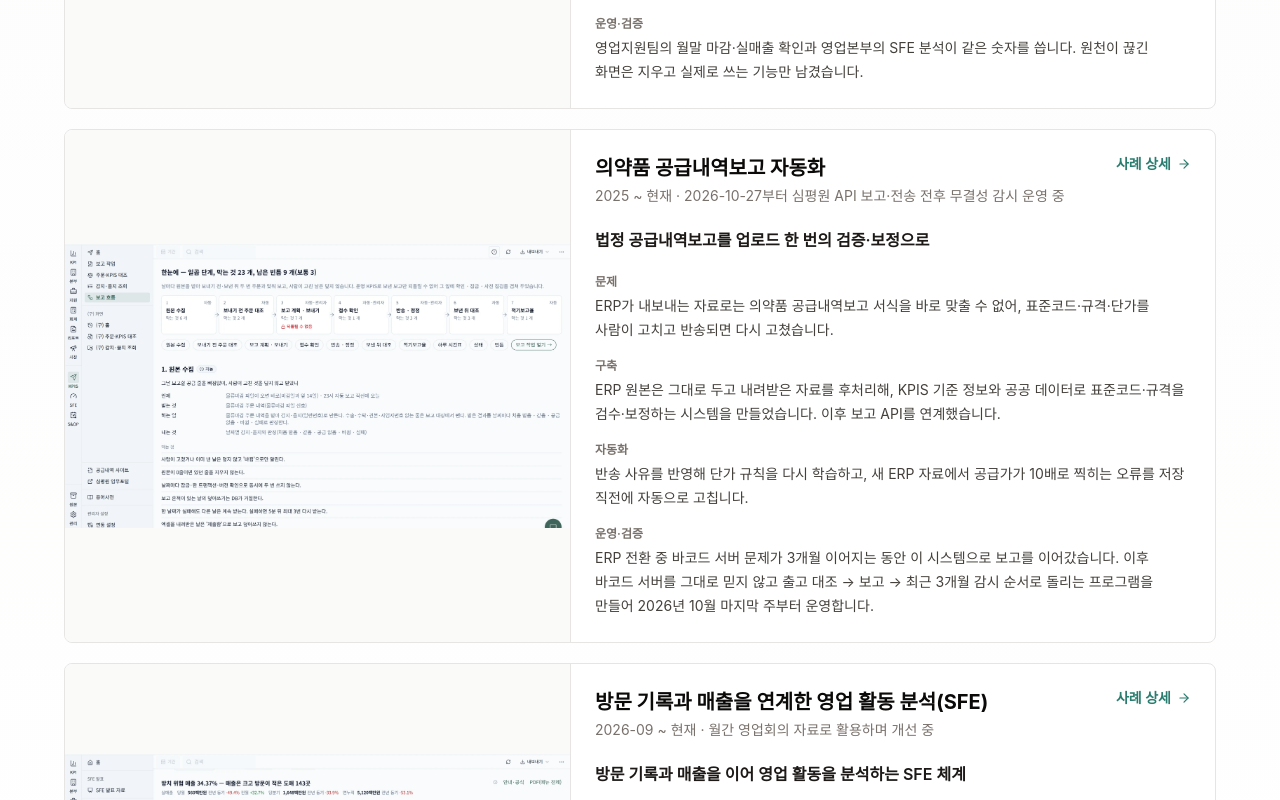
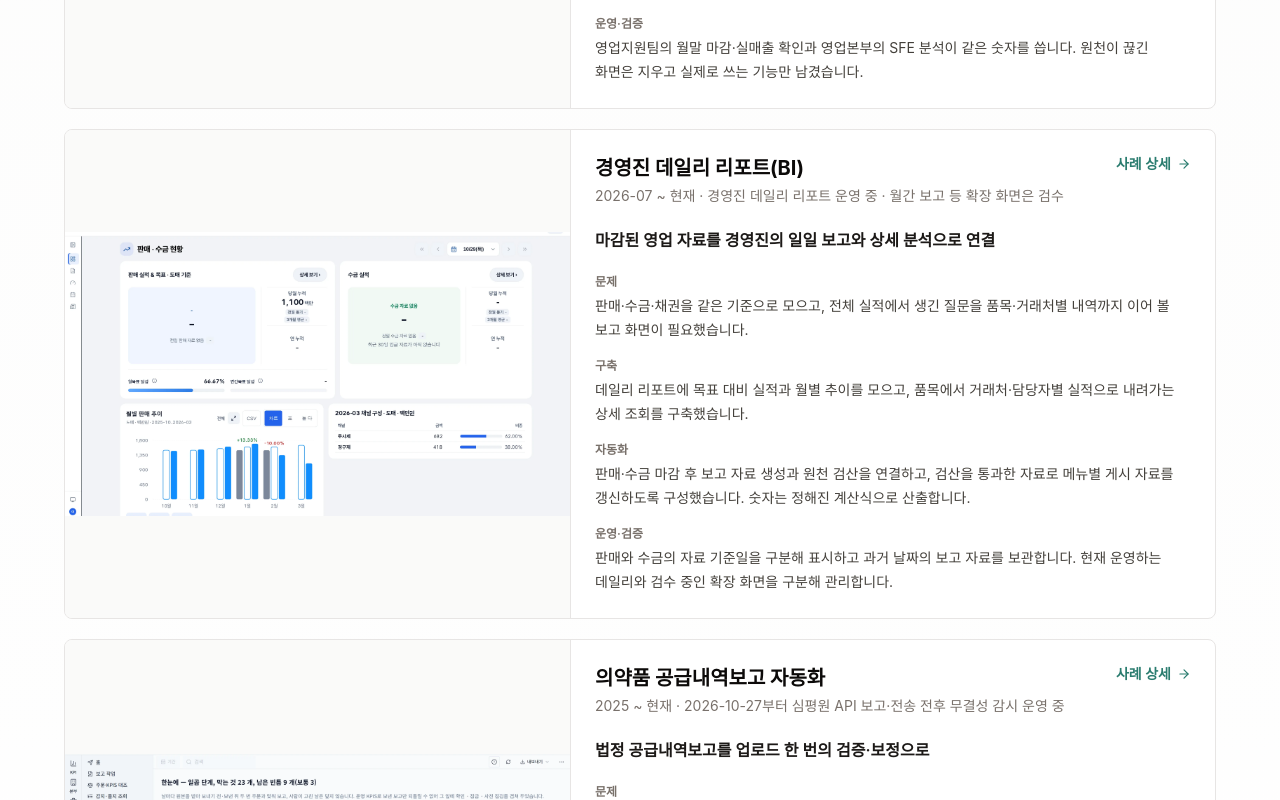
Before and after one commit to yurielk82/ref-hub, a Next.js app: page /ax in a window 1280 px wide. Shown: the part 2200-3000 px from the top of the page. Built offline with nearby package versions, Linux system fonts and the light colour scheme; no server answers; a web font is replaced by a local one.

Commit message:
docs: AX 대표 사례 연결과 검산 설명 범위 보완

```diff
--- a/data/ax-cases/delivery.ts
+++ b/data/ax-cases/delivery.ts
@@ -347,7 +347,7 @@ export const DELIVERY_CASE_STUDIES: AxCaseStudy[] = [
     intervention:
       "판매·수금·채권과 목표 달성률을 데일리 리포트로 구성했습니다. 품목별 추이와 전년 동월 비교에서 거래처·담당자별 실적으로 내려가게 하고, 마감 후 원천 자료 검산을 거쳐 보고 자료를 갱신하도록 연결했습니다.",
     outcome:
-      "태블릿용 조회 화면에서 발전시킨 경영진 BI를 운영하고 있습니다. 판매와 수금의 자료 기준일을 구분하고, 과거 보고 자료를 보관합니다. 생성·검산 실패 시에는 새 자료 게시를 막고 마지막 정상 자료를 유지합니다.",
+      "태블릿용 조회 화면에서 발전시킨 경영진 BI를 운영하고 있습니다. 판매와 수금의 자료 기준일을 구분하고, 과거 보고 자료를 보관합니다. 메뉴별 보고 자료는 원천 검산을 통과한 뒤 갱신하도록 구성했습니다.",
     steps: [
       {
         phase: "일일 보고",
@@ -364,9 +364,20 @@ export const DELIVERY_CASE_STUDIES: AxCaseStudy[] = [
       {
         phase: "갱신·검산",
         title: "마감 후 원천 자료와 맞춘 보고 자료를 게시합니다",
-        body: "판매·수금 마감과 자료 갱신을 연결하고, 원천 자료와 별도로 검산한 결과가 통과해야 새 보고 자료를 게시하도록 만들었습니다. 과거 날짜의 보고 자료를 보관하며, 생성·검산이 실패하면 마지막 정상 자료를 유지합니다. 수치는 정해진 계산식으로 산출합니다.",
+        body: "판매·수금 마감과 자료 갱신을 연결하고, 원천 자료와 별도로 검산한 결과가 통과해야 새 보고 자료를 게시하도록 만들었습니다. 과거 날짜의 보고 자료를 보관하며, 메뉴별 게시 자료의 갱신 여부를 검산 결과에 따라 관리합니다. 수치는 정해진 계산식으로 산출합니다.",
       },
     ],
+    ax: {
+      headline: "마감된 영업 자료를 경영진의 일일 보고와 상세 분석으로 연결",
+      problem:
+        "판매·수금·채권을 같은 기준으로 모으고, 전체 실적에서 생긴 질문을 품목·거래처별 내역까지 이어 볼 보고 화면이 필요했습니다.",
+      build:
+        "데일리 리포트에 목표 대비 실적과 월별 추이를 모으고, 품목에서 거래처·담당자별 실적으로 내려가는 상세 조회를 구축했습니다.",
+      automation:
+        "판매·수금 마감 후 보고 자료 생성과 원천 검산을 연결하고, 검산을 통과한 자료로 메뉴별 게시 자료를 갱신하도록 구성했습니다. 숫자는 정해진 계산식으로 산출합니다.",
+      operation:
+        "판매와 수금의 자료 기준일을 구분해 표시하고 과거 날짜의 보고 자료를 보관합니다. 현재 운영하는 데일리와 검수 중인 확장 화면을 구분해 관리합니다.",
+    },
     disclosure: "withheld",
     evidenceLabel: "사례 상세",
   },
--- a/data/projects/delivery.ts
+++ b/data/projects/delivery.ts
@@ -406,7 +406,7 @@ export const DELIVERY_PROJECTS: Project[] = [
     scope: "company",
     screenshot: "/images/portfolio/pharmkpi-exec/daily.webp",
     screensNote:
-      "거래처·금액은 시험용 합성 자료입니다. 데일리 리포트를 운영하며, 아래 월간 리포트·방문 준비·전망은 확장 기능의 검수 화면입니다. 메뉴 노출은 운영 설정에 따라 다릅니다.",
+      "거래처·금액은 시험용 합성 자료입니다. 데일리 리포트를 운영하며, 월간 리포트·방문 준비·전망은 확장 기능의 검수 화면입니다. 메뉴 노출은 운영 설정에 따라 다릅니다.",
     screens: [
       {
         src: "/images/portfolio/pharmkpi-exec/daily.webp",
@@ -445,7 +445,7 @@ export const DELIVERY_PROJECTS: Project[] = [
       "판매·수금·채권과 목표 달성률을 한눈에 보는 데일리 리포트",
       "품목별 추이·전년 비교에서 거래처·담당자별 실적으로 상세 조회",
       "판매·수금 마감 후 보고 자료 갱신과 원천 자료 검산",
-      "자료 기준일 표시, 과거 보고 자료 보관, 실패 시 마지막 정상 자료 유지",
+      "자료 기준일 표시, 과거 보고 자료 보관, 메뉴별 게시 관리",
     ],
     highlight: "판매·수금·채권을 일일 보고와 상세 분석으로 연결",
     year: "2026",
--- a/data/work-history.ts
+++ b/data/work-history.ts
@@ -68,7 +68,7 @@ export const WORK_CHAPTERS: readonly WorkChapter[] = [
     results: [
       "태블릿용 조회 화면에서 발전시킨 경영진 데일리 리포트 운영 중",
       "일일 현황 확인과 품목·거래처별 상세 조회를 같은 보고 화면에서 제공",
-      "자료 생성·검산에 실패하면 새 자료 게시를 막고 마지막 정상 자료를 유지",
+      "메뉴별 보고 자료의 갱신 여부를 원천 검산 결과에 따라 관리",
     ],
     projects: ["pharmkpi-exec"],
   },
```
